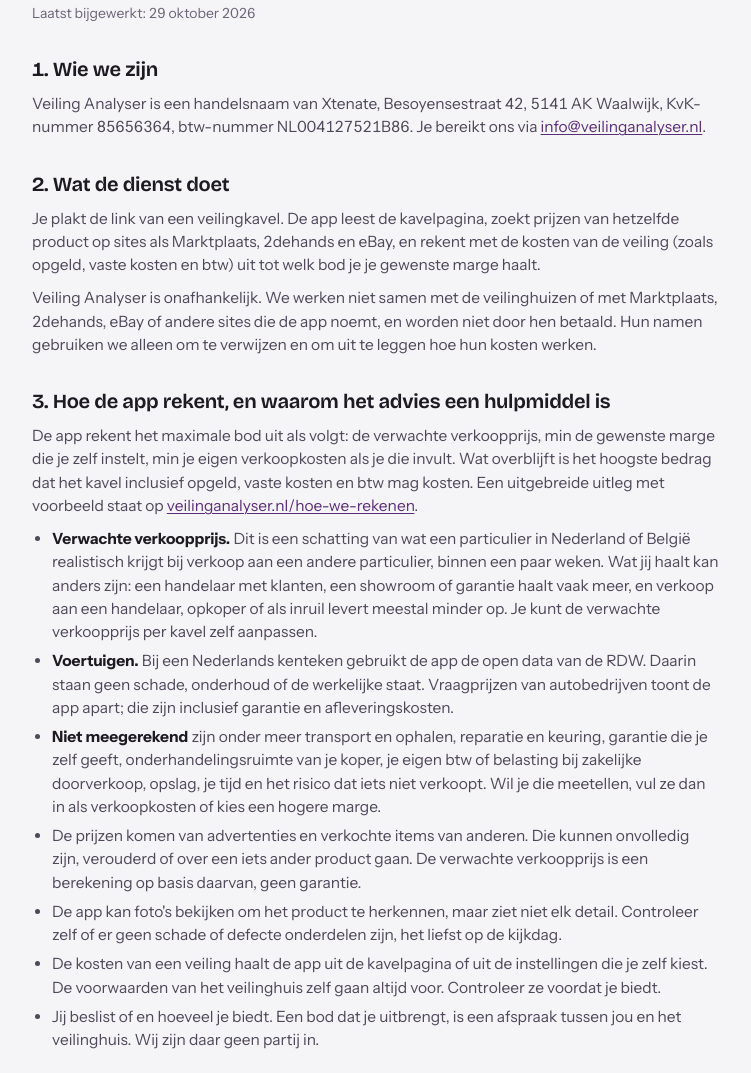
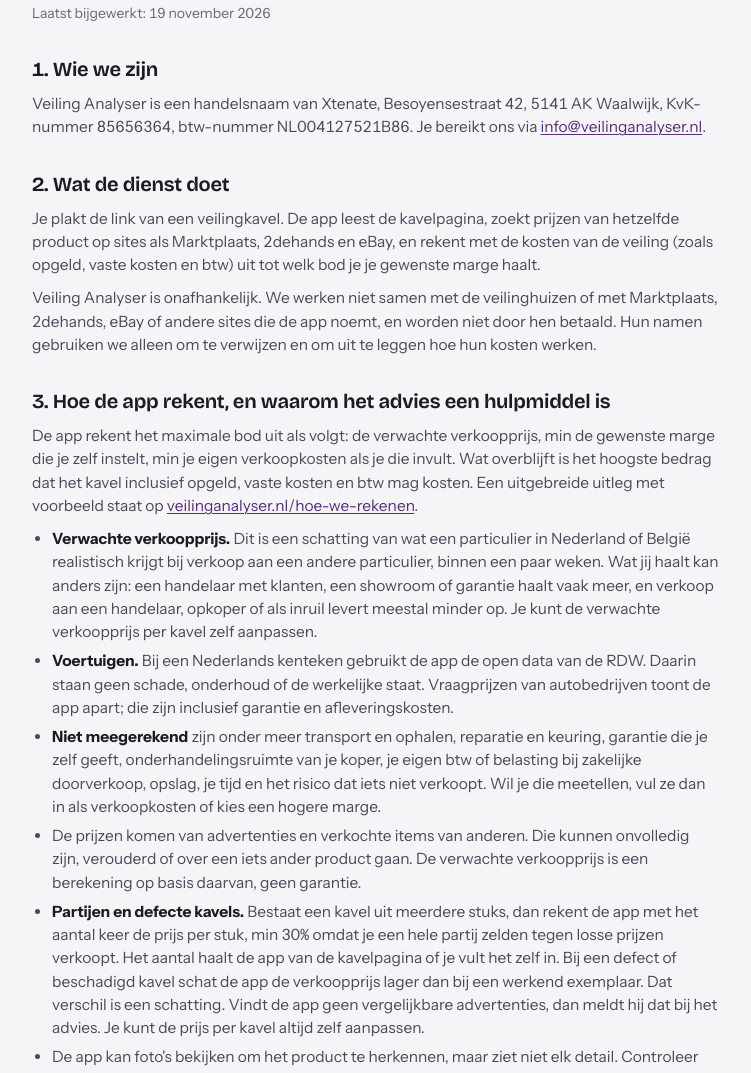
Before and after one commit to xtenate-dot/Veiling-Analyser, a plain HTML site: page voorwaarden.html in a window 1280 px wide. Shown: the part 198-1271 px from the top of the page, without its empty margins (264-1015 px from the left). Drawn offline with Linux system fonts and the light colour scheme.

Commit message:
Voorwaarden: partijen, defecte kavels en mislukte betaling toegevoegd; datum bijgewerkt
Co-Authored-By: Claude Sonnet 5.5 <noreply@anthropic.com>
Claude-Session: https://claude.ai/code/session_017ucCfrUEibhc6zTK35hdPg

```diff
--- a/voorwaarden.html
+++ b/voorwaarden.html
@@ -16,7 +16,7 @@
   <div class="jur-concept" role="note"><b>Concept.</b> Vul de gele velden in en laat de tekst controleren door een jurist voordat je de app verkoopt.</div>
 
   <h1>Algemene voorwaarden</h1>
-  <p class="jur-datum">Laatst bijgewerkt: 29 oktober 2026</p>
+  <p class="jur-datum">Laatst bijgewerkt: 19 november 2026</p>
 
   <h2>1. Wie we zijn</h2>
   <p>Veiling Analyser is een handelsnaam van Xtenate, Besoyensestraat 42, 5141 AK Waalwijk, KvK-nummer 85656364, btw-nummer NL004127521B86. Je bereikt ons via <a href="mailto:info@veilinganalyser.nl">info@veilinganalyser.nl</a>.</p>
@@ -32,6 +32,7 @@
     <li><b>Voertuigen.</b> Bij een Nederlands kenteken gebruikt de app de open data van de RDW. Daarin staan geen schade, onderhoud of de werkelijke staat. Vraagprijzen van autobedrijven toont de app apart; die zijn inclusief garantie en afleveringskosten.</li>
     <li><b>Niet meegerekend</b> zijn onder meer transport en ophalen, reparatie en keuring, garantie die je zelf geeft, onderhandelingsruimte van je koper, je eigen btw of belasting bij zakelijke doorverkoop, opslag, je tijd en het risico dat iets niet verkoopt. Wil je die meetellen, vul ze dan in als verkoopkosten of kies een hogere marge.</li>
     <li>De prijzen komen van advertenties en verkochte items van anderen. Die kunnen onvolledig zijn, verouderd of over een iets ander product gaan. De verwachte verkoopprijs is een berekening op basis daarvan, geen garantie.</li>
+    <li><b>Partijen en defecte kavels.</b> Bestaat een kavel uit meerdere stuks, dan rekent de app met het aantal keer de prijs per stuk, min 30% omdat je een hele partij zelden tegen losse prijzen verkoopt. Het aantal haalt de app van de kavelpagina of je vult het zelf in. Bij een defect of beschadigd kavel schat de app de verkoopprijs lager dan bij een werkend exemplaar. Dat verschil is een schatting. Vindt de app geen vergelijkbare advertenties, dan meldt hij dat bij het advies. Je kunt de prijs per kavel altijd zelf aanpassen.</li>
     <li>De app kan foto's bekijken om het product te herkennen, maar ziet niet elk detail. Controleer zelf of er geen schade of defecte onderdelen zijn, het liefst op de kijkdag.</li>
     <li>De kosten van een veiling haalt de app uit de kavelpagina of uit de instellingen die je zelf kiest. De voorwaarden van het veilinghuis zelf gaan altijd voor. Controleer ze voordat je biedt.</li>
     <li>Jij beslist of en hoeveel je biedt. Een bod dat je uitbrengt, is een afspraak tussen jou en het veilinghuis. Wij zijn daar geen partij in.</li>
@@ -49,6 +50,7 @@
     <li>Bij een nieuw account krijg je eenmalig een aantal gratis analyses (de welkomstbundel). Het aantal staat in de app. Ze verlopen niet.</li>
     <li>Een losse bundel koop je één keer. De analyses daarvan verlopen niet zolang je account bestaat.</li>
     <li>Een abonnement geeft elke kalendermaand een aantal analyses. Je betaalt per maand vooraf via Stripe. Analyses van een abonnement die je niet gebruikt, vervallen aan het eind van de maand.</li>
+    <li>Lukt de betaling van je abonnement niet, dan zijn de analyses van het abonnement niet beschikbaar tot de betaling is gelukt. Analyses van een bundel die je hebt gekocht, blijf je gewoon gebruiken.</li>
     <li>Heb je een abonnement en een bundel, dan gebruik je eerst de analyses van het abonnement van die maand en daarna je bundel.</li>
     <li>Het abonnement wordt elke maand automatisch verlengd. Je kunt op elk moment opzeggen via <i>Abonnement beheren</i>. Het loopt dan nog door tot het einde van de betaalde maand.</li>
     <li>De prijzen staan in de app en op de website, inclusief btw. Verhogen we de prijs van een abonnement, dan laten we je dat minstens 30 dagen vooraf weten. Je kunt dan opzeggen voordat de nieuwe prijs ingaat.</li>
```
Also changed, not shown: privacy.html (+1 -1 lines).
